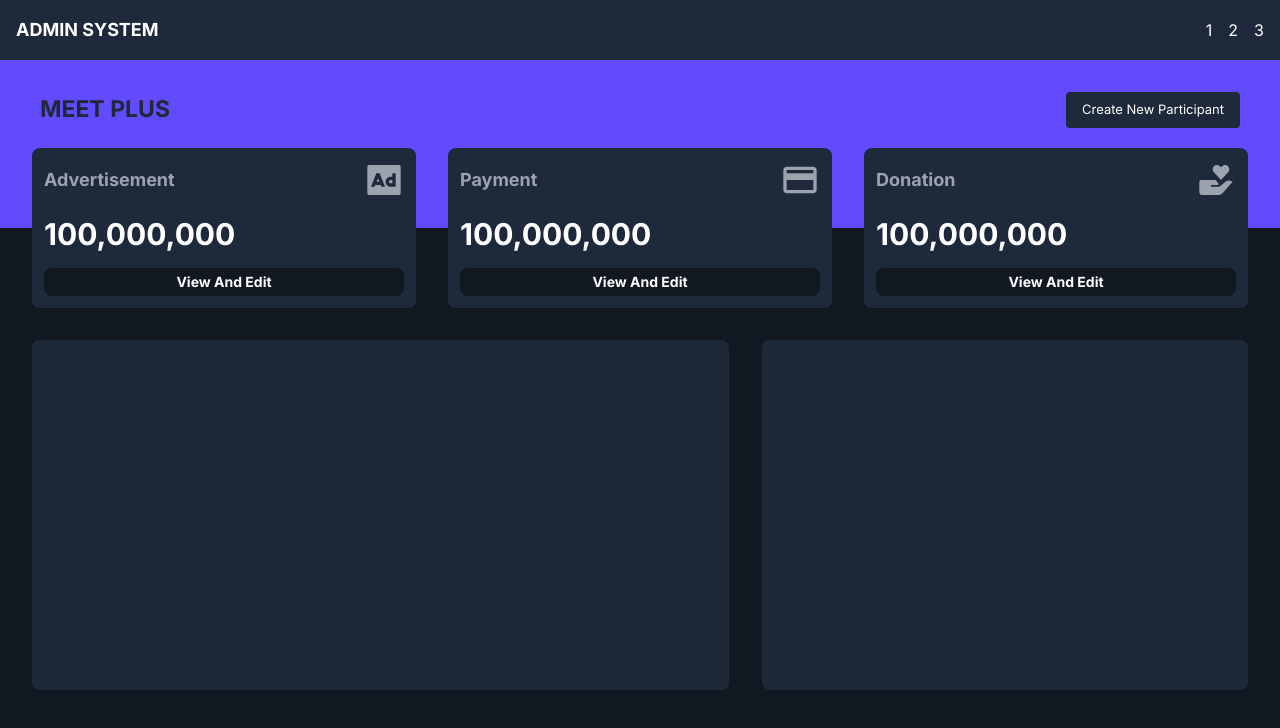
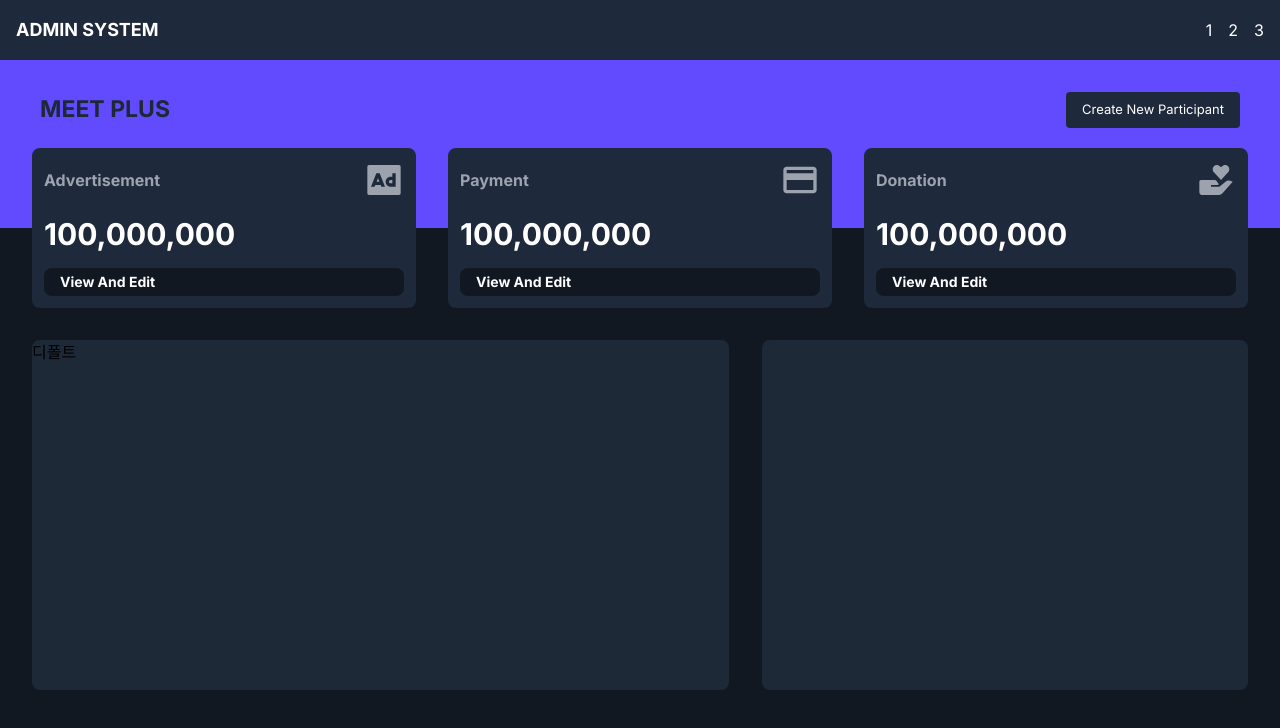
Before and after one commit to 3-RACEHORSE/FE_Admin, a Next.js app: page / in a window 1280 px wide. Shown: the top 728 px of the page. Built offline with nearby package versions, Linux system fonts and the light colour scheme.

Commit message:
feat: 인터셉트 라우트를 통한, 컴포넌트 마운트 작업 구현 (#3)

```diff
--- /dev/null
+++ b/src/app/(afterLogin)/@changeComponent/(.)i/flow/info/[id]/page.tsx
@@ -0,0 +1,9 @@
+import Advertisement from "@/components/pages/Advertisement";
+
+export default function Page(props: any) {
+  return (
+    <>
+      <Advertisement />
+    </>
+  );
+}
--- /dev/null
+++ b/src/app/(afterLogin)/@changeComponent/default.tsx
@@ -0,0 +1,7 @@
+export default function Default() {
+  return (
+    <div className=" h-full rounded-lg bg-[#1e2938]" style={{ width: "57.3%" }}>
+      디폴트
+    </div>
+  );
+}
--- /dev/null
+++ b/src/app/(afterLogin)/i/flow/info/[id]/page.tsx
@@ -0,0 +1,9 @@
+import Advertisement from "@/components/pages/Advertisement";
+
+export default function Page(props: any) {
+  return (
+    <main>
+      <Advertisement />
+    </main>
+  );
+}
--- a/src/app/(afterLogin)/@changeComponent/page.tsx
+++ b/src/components/pages/Advertisement.tsx
@@ -1,4 +1,4 @@
-export default function Page() {
+export default function Advertisement() {
   return (
     <div
       className=" h-full rounded-lg bg-[#1e2938]"
--- a/src/components/view/StatusView.tsx
+++ b/src/components/view/StatusView.tsx
@@ -1,3 +1,4 @@
+import Link from "next/link";
 import { BiSolidDonateHeart } from "react-icons/bi";
 import { MdPayment } from "react-icons/md";
 import { RiAdvertisementFill } from "react-icons/ri";
@@ -12,7 +13,7 @@ export default function StatusView({ type }: Props) {
       className="h-40 rounded-lg bg-[#1e293B]  text-white p-3 flex flex-col justify-between"
       style={{ width: "30%" }}
     >
-      <div className="flex justify-between font-bold text-gray-400 text-lg">
+      <div className="flex justify-between font-bold text-gray-400 text-m">
         <p className="flex justify-center items-center">{type}</p>
         {type === "Advertisement" && <RiAdvertisementFill size={40} />}
         {type === "Payment" && <MdPayment size={40} />}
@@ -22,7 +23,21 @@ export default function StatusView({ type }: Props) {
         <p>100,000,000</p>
       </div>
       <div className="flex justify-between font-bold text-white-400 text-sm bg-[#121822] rounded-lg">
-        <button className="p-1 pl-4 pr-4 w-full">View And Edit</button>
+        {type === "Advertisement" && (
+          <Link href="i/flow/info/one">
+            <button className="p-1 pl-4 pr-4 w-full">View And Edit</button>
+          </Link>
+        )}
+        {type === "Payment" && (
+          <Link href="i/flow/info/two">
+            <button className="p-1 pl-4 pr-4 w-full">View And Edit</button>
+          </Link>
+        )}
+        {type === "Donation" && (
+          <Link href="i/flow/info/three">
+            <button className="p-1 pl-4 pr-4 w-full">View And Edit</button>
+          </Link>
+        )}
       </div>
     </div>
   );
```
